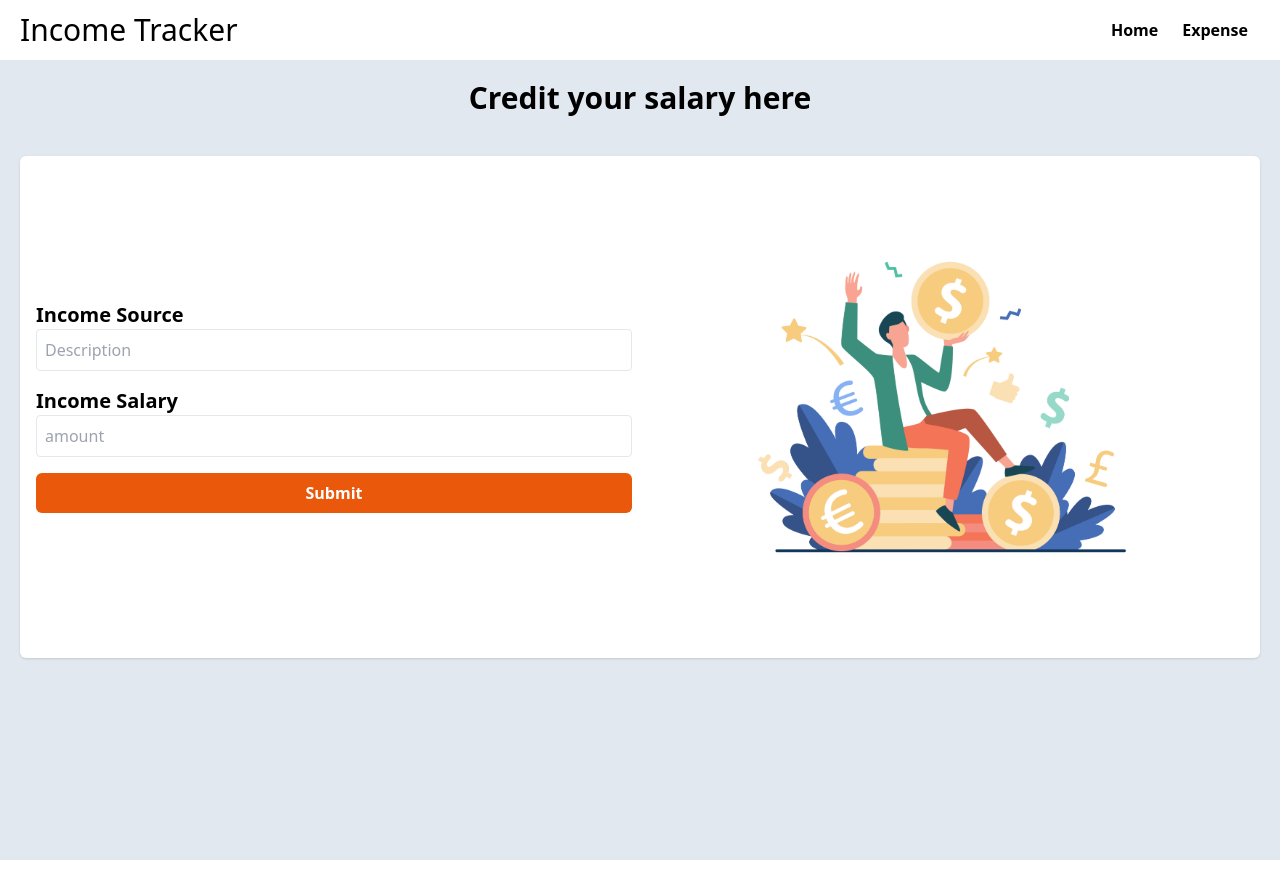
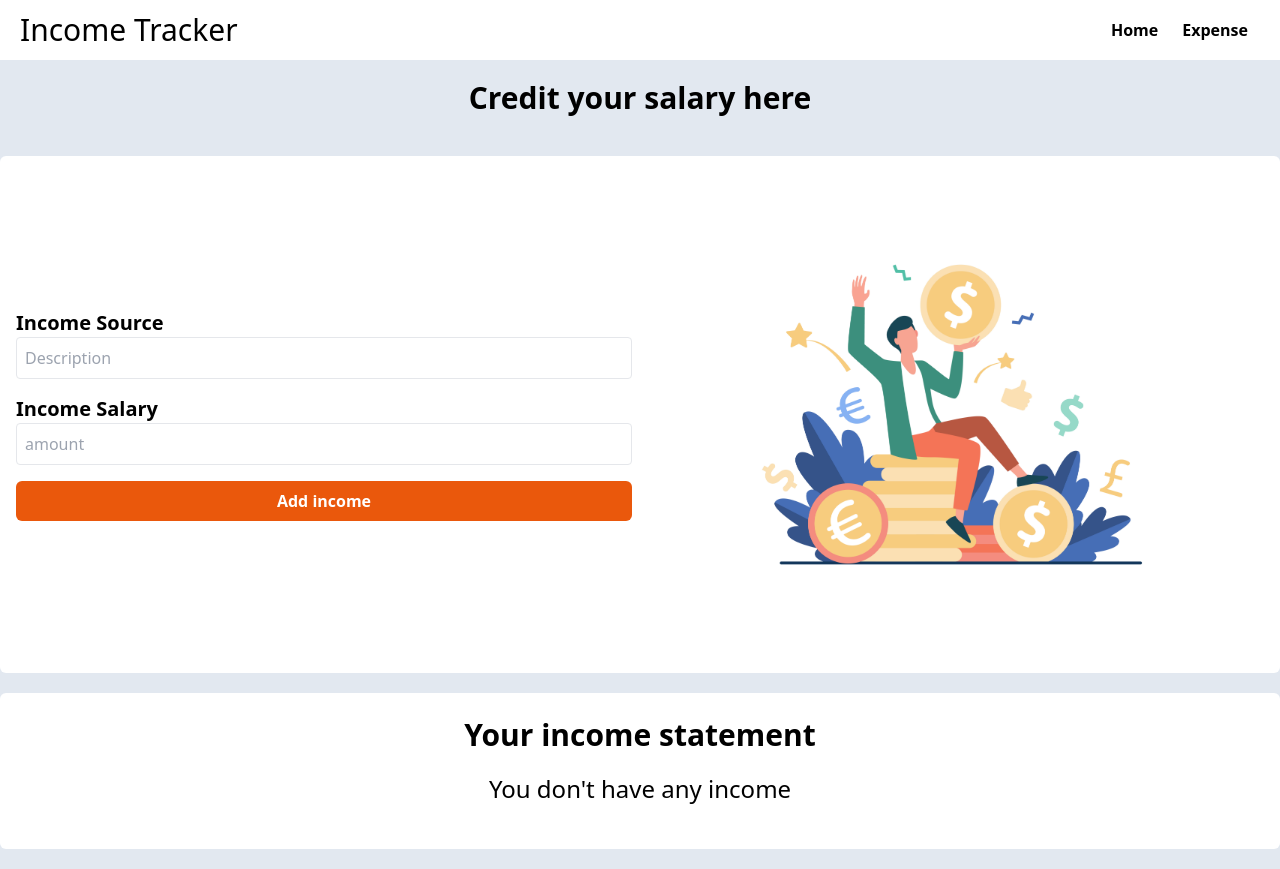
Before and after one commit to AbuRaihan1/sallery-tracking, a React (Create React App) app: page / in a window 1280 px wide. Built offline with nearby package versions, Linux system fonts and the light colour scheme.

Commit message:
added incomestatement ui

```diff
--- a/src/Components/Income/Income.js
+++ b/src/Components/Income/Income.js
@@ -1,6 +1,19 @@
-import React from "react";
+import React, { useState } from "react";
 import incomeImg from "../../images/income.jpg";
 const Income = () => {
+  const [incomeStatement, setIncomeStatement] = useState([]);
+  const [incomeSource, setIncomeSource] = useState("");
+  const [incomeSalary, setIncomeSalary] = useState("");
+
+  const submitIncomeHandler = (e) => {
+    e.preventDefault();
+    const form = e.target;
+    const incomeSource = form.incomeSource.value;
+    const incomeSalary = form.incomeSalary.value;
+    setIncomeSalary(incomeSalary);
+    setIncomeSource(incomeSource);
+  };
+
   return (
     <div className="container m-auto">
       <h2 className="text-3xl text-center py-5 font-bold">
@@ -8,10 +21,10 @@ const Income = () => {
       </h2>
 
       <form
+        onSubmit={submitIncomeHandler}
         action=""
-        className="bg-white rounded-md shadow m-5 py-6 px-4 md:flex justify-between items-center gap-2"
+        className="bg-white rounded-md my-5 py-6 px-4 md:flex justify-between items-center gap-2"
       >
-
         <div className="space-y-4 w-full">
           <div>
             <label htmlFor="incomeSource" className=" font-bold text-xl">
@@ -37,11 +50,31 @@ const Income = () => {
             />
           </div>
 
-          <button className="primary-button w-full"> Submit</button>
+          <button className="primary-button w-full"> Add income</button>
         </div>
 
         <img src={incomeImg} alt="" className=" w-full md:w-1/2" />
       </form>
+
+      <div
+        className="bg-white container rounded-md py-6 px-5
+      "
+      >
+        <h2 className="text-3xl pb-5 text-center font-bold">
+          Your income statement
+        </h2>
+
+        {incomeSource && incomeSalary ? (
+          <div className="flex gap-4 justify-center items-center">
+            <p className="font-bold text-xl">{incomeSource}:</p>
+            <p className="font-bold text-xl">{incomeSalary}</p>
+          </div>
+        ) : (
+          <h2 className="text-2xl pb-5 text-center">
+            You don't have any income
+          </h2>
+        )}
+      </div>
     </div>
   );
 };
--- a/src/Pages/Home/Home.js
+++ b/src/Pages/Home/Home.js
@@ -3,7 +3,7 @@ import Income from "../../Components/Income/Income";
 
 const Home = () => {
   return (
-    <div className="bg-slate-200 h-screen">
+    <div className="bg-slate-200 h-full pb-5">
       <Income />
     </div>
   );
```
